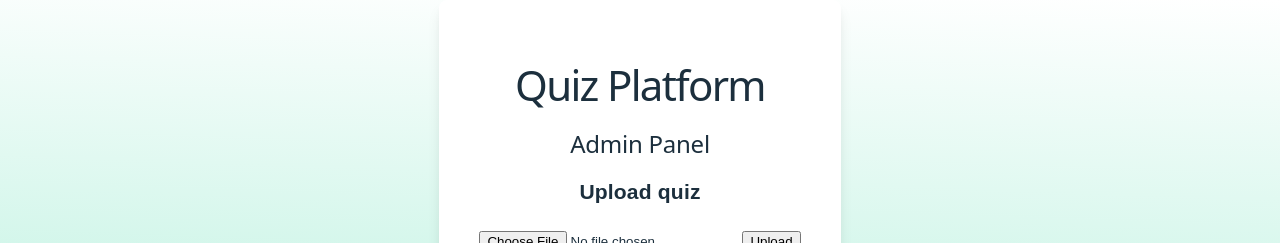
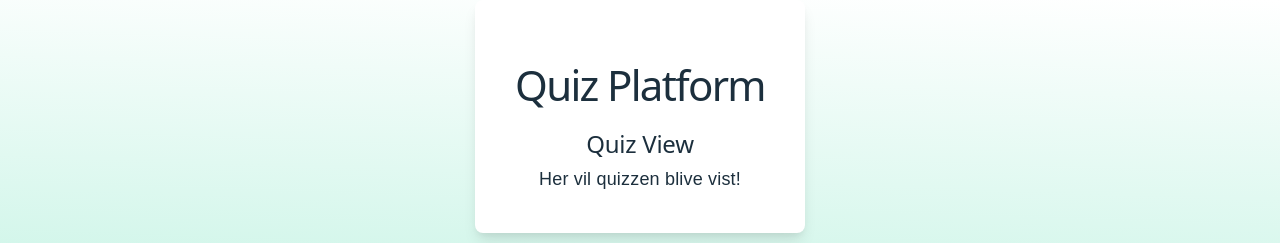
Before and after one commit to Laurapoyner/quiz-platform, a Vue app in the folder client/: page / in a window 1280 px wide. Shown: the top 243 px of the page. Built offline with nearby package versions, Linux system fonts and the light colour scheme; no server answers.

Commit message:
quizview added

```diff
--- a/client/src/App.vue
+++ b/client/src/App.vue
@@ -17,8 +17,17 @@
     />
     <DashboardView v-if="currentView === 'dashboard'" />
 
-    <!-- <AdminView v-if="role === 'admin'" /> -->
+    <!-- TO DO: <AdminView v-if="role === 'admin'" /> -->
     <AdminView v-if="currentView === 'admin'" />
+
+    <!-- TO DO:  <DashboardView
+      v-if="currentView === 'dashboard'"
+      @start-quiz="startQuiz"
+      @go-admin="currentView = 'admin'"
+      :user="loggedInUser"
+    /> -->
+
+    <QuizView v-if="currentView === 'quiz'" />
   </div>
 </template>
 
@@ -27,13 +36,14 @@ import LoginView from "./views/LoginView.vue";
 import RegisterView from "./views/RegisterView.vue";
 import DashboardView from "./views/DashboardView.vue";
 import AdminView from "./views/AdminView.vue";
+import QuizView from "./views/QuizView.vue";
 
 export default {
-  components: { LoginView, RegisterView, DashboardView, AdminView },
+  components: { LoginView, RegisterView, DashboardView, AdminView, QuizView },
   data() {
     return {
       // currentView: "login", // default
-      currentView: "admin", // midlertidig for at teste admin view uden at skulle logge ind hver gang
+      currentView: "quiz", // midlertidig for at teste admin view uden at skulle logge ind hver gang
     };
   },
   methods: {
```
Also changed, not shown: client/src/views/adminView.vue (+1 -55 lines).
